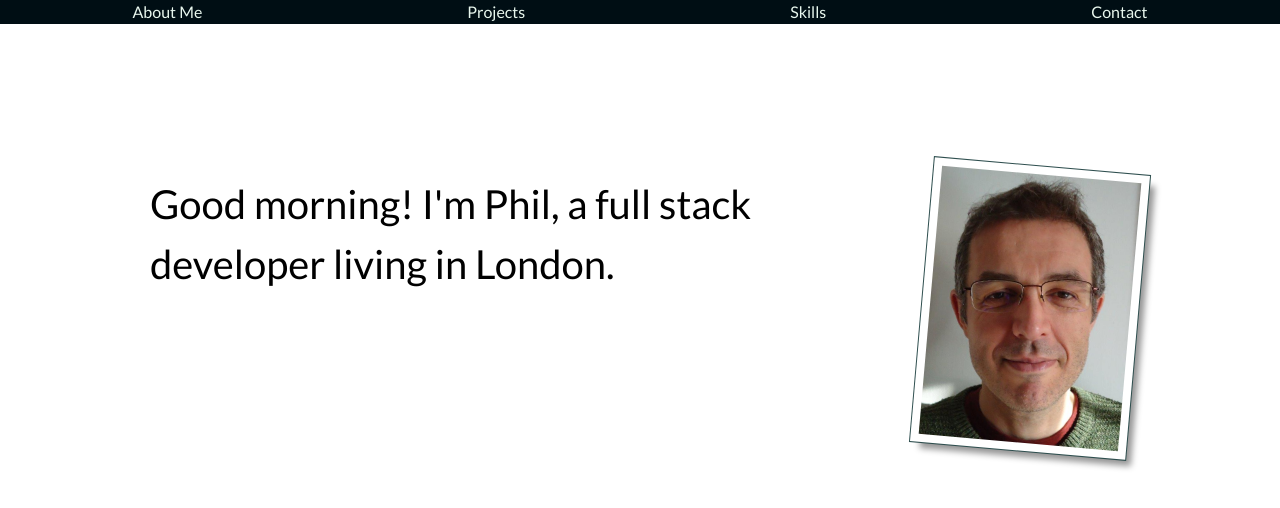
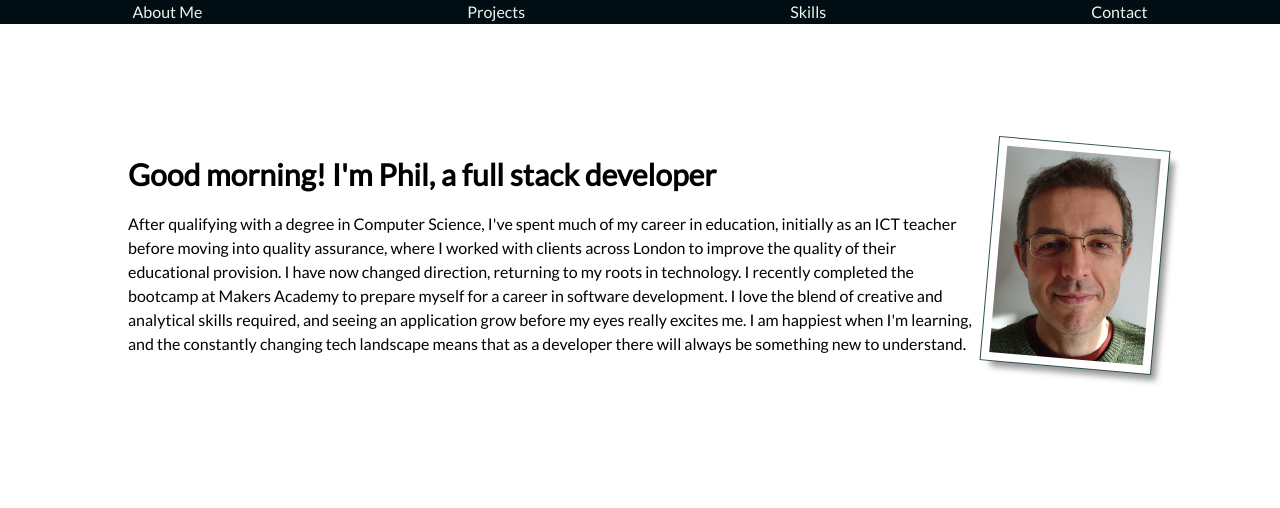
Before and after one commit to PhilipVigus/dev-portfolio, a React (Create React App) app: page /about in a window 1280 px wide. Shown: the top 508 px of the page. Built offline with nearby package versions, Linux system fonts and the light colour scheme.

Commit message:
Add additional content to About Me

```diff
--- a/src/components/aboutMe.css
+++ b/src/components/aboutMe.css
@@ -1,16 +1,19 @@
 .about-me-container {
   display: flex;
-  margin: 150px;
+  margin: 10%;
 }
 
-.about-me-text {
-  font-size: 4rem;
+.about-me-heading {
+  font-size: 3rem;
+  margin-bottom: 15px;
 }
 
-.photo {
+.about-me-photo {
   box-shadow: 0px 0px 0px 8px white, 0px 0px 0px 9px darkslategrey,
     8px 8px 6px 6px rgb(150, 150, 150);
   margin-left: 20px;
+  max-width: 200px;
   transform: rotate(5deg);
-  width: 200px;
+  width: 15%;
+  height: auto;
 }
--- a/src/components/aboutMe.jsx
+++ b/src/components/aboutMe.jsx
@@ -17,14 +17,28 @@ function AboutMe() {
 
   return (
     <div className="about-me-container">
-      <div className="about-me-text">
-        <p>
-          Good {greeting()}! I&apos;m Phil, a full stack developer living in
-          London.
-        </p>
+      <div className="about-me-text-container">
+        <h1 className="about-me-heading">
+          Good {greeting()}! I&apos;m Phil, a full stack developer
+        </h1>
+        <div>
+          <p>
+            After qualifying with a degree in Computer Science, I&apos;ve spent
+            much of my career in education, initially as an ICT teacher before
+            moving into quality assurance, where I worked with clients across
+            London to improve the quality of their educational provision. I have
+            now changed direction, returning to my roots in technology. I
+            recently completed the bootcamp at Makers Academy to prepare myself
+            for a career in software development. I love the blend of creative
+            and analytical skills required, and seeing an application grow
+            before my eyes really excites me. I am happiest when I&apos;m
+            learning, and the constantly changing tech landscape means that as a
+            developer there will always be something new to understand.
+          </p>
+        </div>
       </div>
       <img
-        className="photo"
+        className="about-me-photo"
         src="Scaled.jpg"
         alt="A photograph of Phil Vigus"
       />
```
